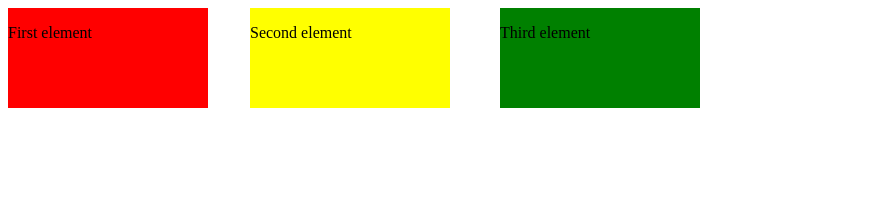
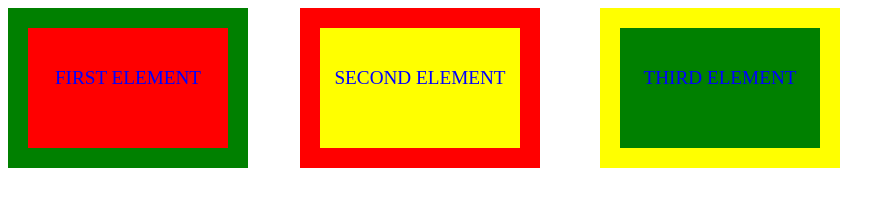
Before and after one commit to Pur-Pul/lapio-website, a plain HTML site: page positions.html in a window 1280 px wide. Shown: the whole page, without its empty margins (0-895 px from the left). Drawn offline with Linux system fonts and the light colour scheme.

Commit message:
Part3, tenth exercise

```diff
--- a/containers.css
+++ b/containers.css
@@ -3,20 +3,44 @@
   height: 100px;
   background-color: red;
   position: absolute;
+  border-style: solid;
+  border-width: 20px;
+  text-transform: uppercase;
+  color: blue;
+  border-color: green;
+  text-align: center;
+  padding-top: 20px;
+  font-size: 1.2em;
 }
 
 .second-box {
   width: 200px;
   height: 100px;
   background-color: yellow;
-  left: 250px;
+  left: 300px;
   position: absolute;
+  border-style: solid;
+  border-width: 20px;
+  text-transform: uppercase;
+  color: blue;
+  border-color: red;
+  text-align: center;
+  padding-top: 20px;
+  font-size: 1.2em;
 }
 
 .third-box {
   width: 200px;
   height: 100px;
   background-color: green;
-  left: 500px;
+  left: 600px;
   position: absolute;
+  border-style: solid;
+  border-width: 20px;
+  text-transform: uppercase;
+  color: blue;
+  border-color: yellow;
+  text-align: center;
+  padding-top: 20px;
+  font-size: 1.2em;
 }
```
